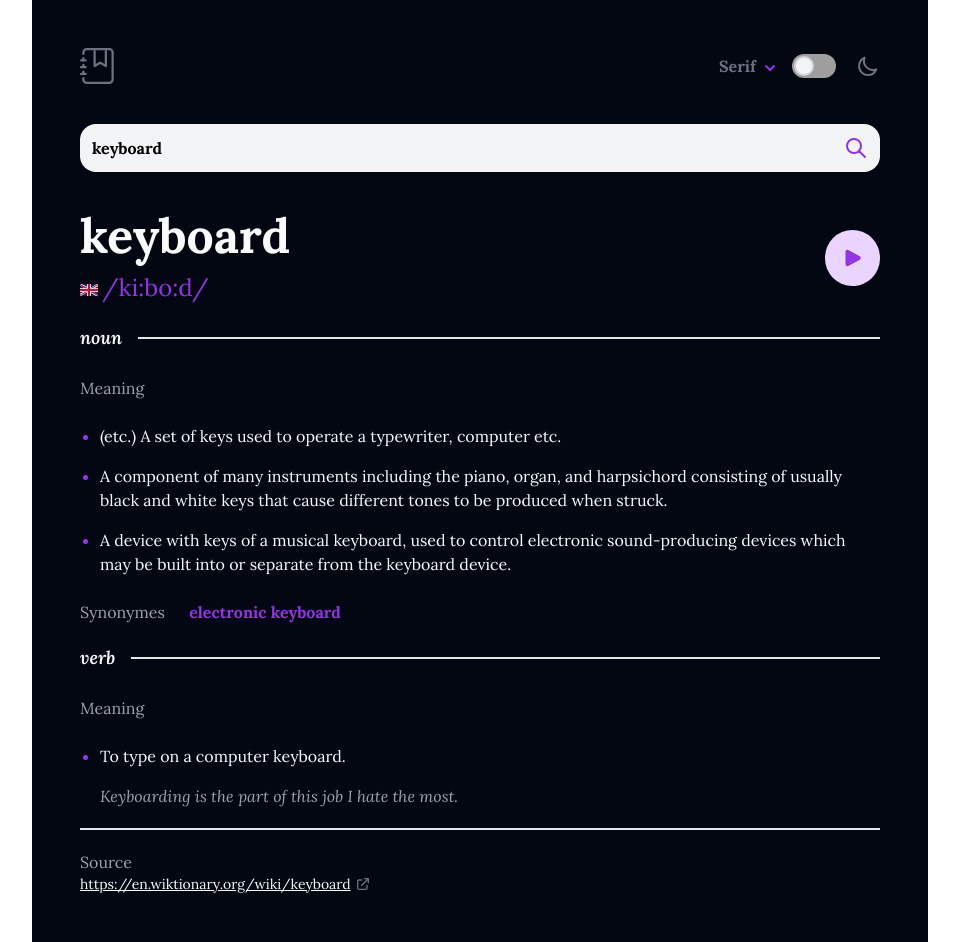
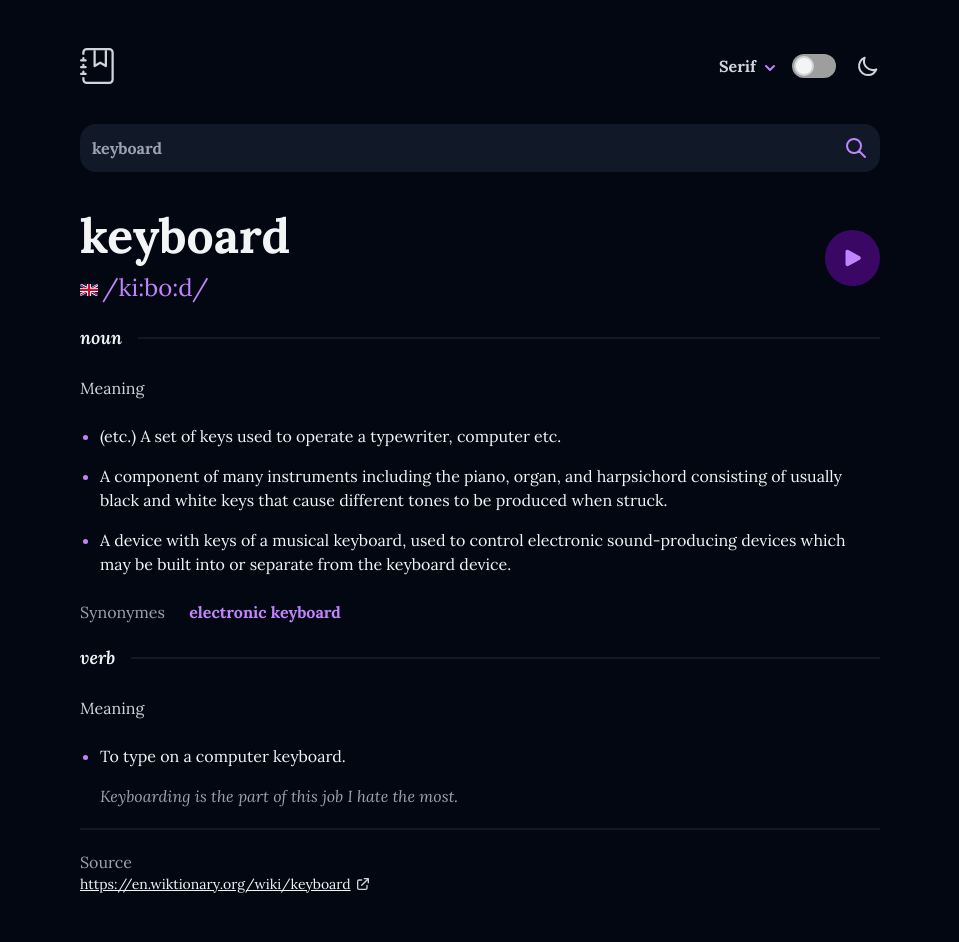
Before and after one commit to leanmarin/frontend-mentor, a React (Vite) app in the folder dictionary-web-app/: page / in a window 1280 px wide. Shown: the whole page, without its empty margins (160-1119 px from the left). Built offline with nearby package versions, Linux system fonts and the light colour scheme; grey boxes are pictures that could not be loaded.

Commit message:
add: darkmode colors

```diff
--- a/dictionary-web-app/index.html
+++ b/dictionary-web-app/index.html
@@ -1,12 +1,12 @@
 <!DOCTYPE html>
-<html lang="en">
+<html lang="en" class="dark">
   <head>
     <meta charset="UTF-8" />
     <link rel="icon" type="image/svg+xml" href="/vite.svg" />
     <meta name="viewport" content="width=device-width, initial-scale=1.0" />
     <title>Vite + React</title>
   </head>
-  <body class="dark">
+  <body class="dark:bg-gray-950">
     <div id="root"></div>
     <script type="module" src="/src/main.jsx"></script>
   </body>
--- a/dictionary-web-app/src/App.jsx
+++ b/dictionary-web-app/src/App.jsx
@@ -10,7 +10,7 @@ function App() {
 
   return (
     <div
-      className={`container p-6 md:p-12 mx-auto flex flex-col gap-7 ${activeFont}  md:gap-10 lg:max-w-4xl dark:bg-gray-950 dark:text-slate-50`}
+      className={`container p-6 md:p-12 mx-auto flex flex-col gap-7 ${activeFont}  md:gap-10 lg:max-w-4xl dark:bg-gray-950 dark:text-gray-100`}
     >
       <Header />
       <SearchBar />
--- a/dictionary-web-app/src/components/ResultsPane.jsx
+++ b/dictionary-web-app/src/components/ResultsPane.jsx
@@ -19,7 +19,7 @@ function ResultsPane() {
       </main>
       <section className="flex flex-col gap-6">
         <h2 className="flex items-center gap-4 md:text-lg italic font-semibold">
-          noun <span className="w-full h-[2px] bg-gray-200" />
+          noun <span className="w-full h-[2px] bg-gray-200 dark:bg-gray-900" />
         </h2>
         <h3 className="text-gray-400 text-sm md:text-base">Meaning</h3>
         <dl className="flex flex-col gap-4 [&>dd]:ml-5 [&>dd]:list-item [&>dd::marker]:text-purple-600">
@@ -46,7 +46,7 @@ function ResultsPane() {
       </section>
       <section className="flex flex-col gap-6">
         <h2 className="flex items-center gap-4 md:text-lg italic font-semibold">
-          verb <span className="w-full h-[2px] bg-gray-200" />
+          verb <span className="w-full h-[2px] bg-gray-200 dark:bg-gray-900" />
         </h2>
         <h3 className="text-gray-400 text-sm md:text-base">Meaning</h3>
         <dl className="flex flex-col gap-4 [&>dd]:ml-5 [&>dd]:list-item [&>dd::marker]:text-purple-600 [&>span]:ml-5  [&>span]:text-gray-400">
@@ -56,7 +56,7 @@ function ResultsPane() {
           </span>
         </dl>
       </section>
-      <span className="w-full h-[2px] bg-gray-200" />
+      <span className="w-full h-[2px] bg-gray-200 dark:bg-gray-900" />
       <section className="[&>p]:text-gray-400">
         <p>Source</p>
         <a
--- a/dictionary-web-app/src/components/SearchBar.jsx
+++ b/dictionary-web-app/src/components/SearchBar.jsx
@@ -5,12 +5,12 @@ function SearchBar() {
   const searchInput = useId()
 
   return (
-    <form className="w-full p-3 rounded-2xl bg-gray-100 flex gap-3">
+    <form className="w-full p-3 rounded-2xl bg-gray-100 dark:bg-gray-900 flex gap-3">
       <label className="sr-only" htmlFor="formId">
         Search
       </label>
       <input
-        className="bg-inherit w-full font-bold text-black text-sm md:text-base"
+        className="bg-inherit w-full font-bold text-gray-400 text-sm md:text-base"
         id={searchInput}
         type="text"
         value="keyboard"
--- a/dictionary-web-app/src/index.css
+++ b/dictionary-web-app/src/index.css
@@ -1,3 +1,21 @@
 @tailwind base;
 @tailwind components;
 @tailwind utilities;
+
+@layer base {
+  h3 {
+    @apply dark:text-gray-300
+  }
+
+  .text-purple-600 {
+    @apply dark:text-purple-400
+  }
+
+  .text-gray-500 {
+    @apply dark:text-gray-300
+  }
+
+  .bg-purple-200 {
+    @apply dark:bg-purple-950
+  }
+}
```
